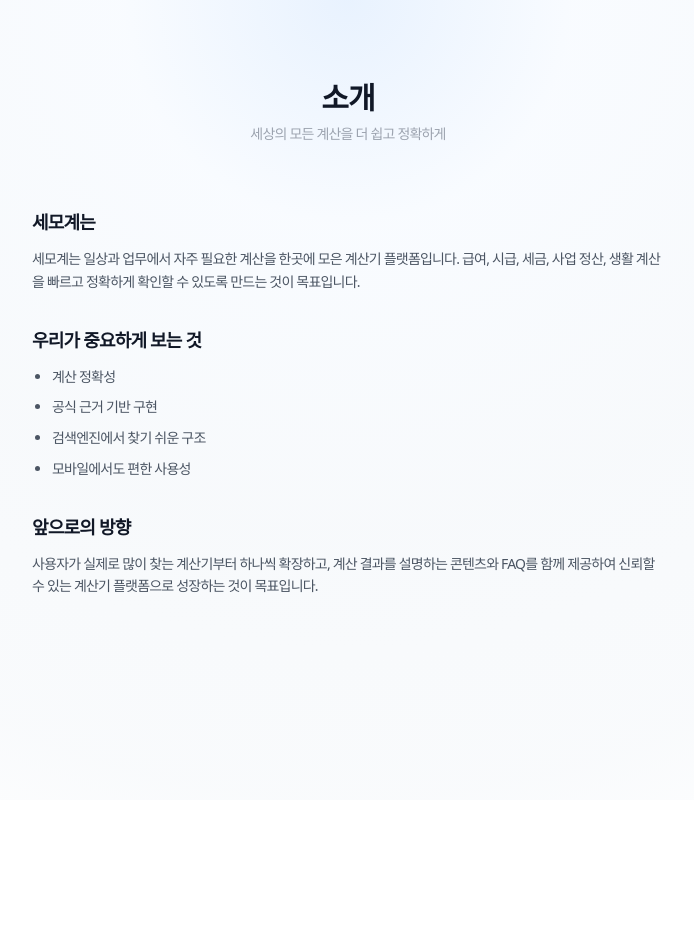
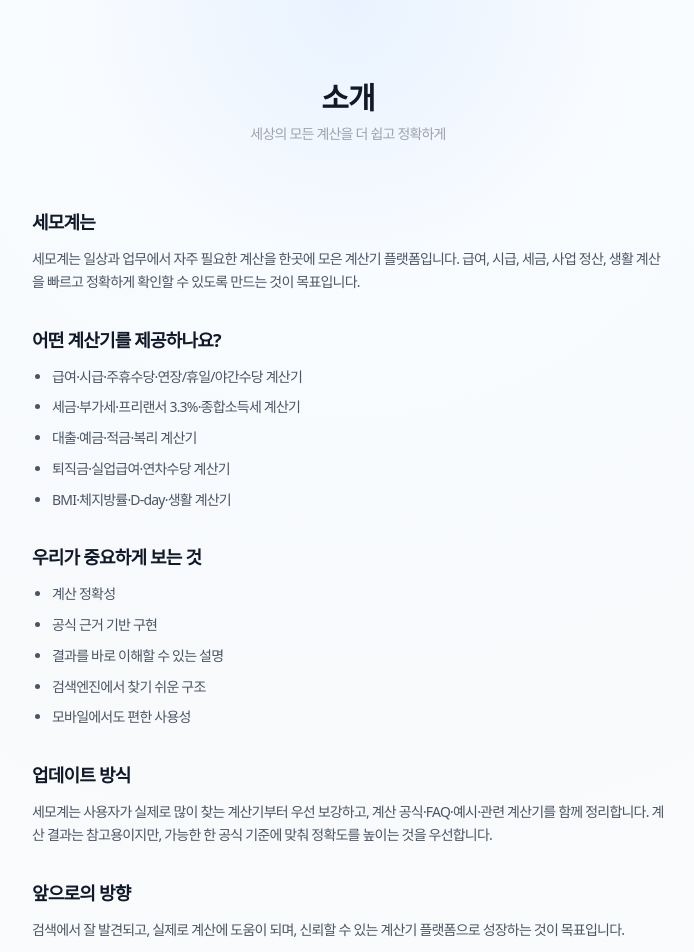
Before and after one commit to greentea2417/semogye-calculator, a Next.js app: page /about in a window 1280 px wide. Shown: the top 952 px of the page, without its empty margins (292-986 px from the left). Before the commit the page ends 800 px from the top, so only its background shows below. Built offline with nearby package versions, Linux system fonts and the light colour scheme; a web font is replaced by a local one.

Commit message:
seo: strengthen trust pages and key calculator intros

```diff
--- a/app/about/page.tsx
+++ b/app/about/page.tsx
@@ -21,20 +21,39 @@ export default function AboutPage() {
         </section>
 
         <section>
+          <h2 className="text-lg font-bold text-gray-900 mb-3">어떤 계산기를 제공하나요?</h2>
+          <ul className="list-disc pl-5 space-y-2">
+            <li>급여·시급·주휴수당·연장/휴일/야간수당 계산기</li>
+            <li>세금·부가세·프리랜서 3.3%·종합소득세 계산기</li>
+            <li>대출·예금·적금·복리 계산기</li>
+            <li>퇴직금·실업급여·연차수당 계산기</li>
+            <li>BMI·체지방률·D-day·생활 계산기</li>
+          </ul>
+        </section>
+
+        <section>
           <h2 className="text-lg font-bold text-gray-900 mb-3">우리가 중요하게 보는 것</h2>
           <ul className="list-disc pl-5 space-y-2">
             <li>계산 정확성</li>
             <li>공식 근거 기반 구현</li>
+            <li>결과를 바로 이해할 수 있는 설명</li>
             <li>검색엔진에서 찾기 쉬운 구조</li>
             <li>모바일에서도 편한 사용성</li>
           </ul>
         </section>
 
         <section>
+          <h2 className="text-lg font-bold text-gray-900 mb-3">업데이트 방식</h2>
+          <p>
+            세모계는 사용자가 실제로 많이 찾는 계산기부터 우선 보강하고, 계산 공식·FAQ·예시·관련 계산기를 함께 정리합니다.
+            계산 결과는 참고용이지만, 가능한 한 공식 기준에 맞춰 정확도를 높이는 것을 우선합니다.
+          </p>
+        </section>
+
+        <section>
           <h2 className="text-lg font-bold text-gray-900 mb-3">앞으로의 방향</h2>
           <p>
-            사용자가 실제로 많이 찾는 계산기부터 하나씩 확장하고, 계산 결과를 설명하는 콘텐츠와 FAQ를 함께 제공하여
-            신뢰할 수 있는 계산기 플랫폼으로 성장하는 것이 목표입니다.
+            검색에서 잘 발견되고, 실제로 계산에 도움이 되며, 신뢰할 수 있는 계산기 플랫폼으로 성장하는 것이 목표입니다.
           </p>
         </section>
       </div>
--- a/app/business/freelance/page.tsx
+++ b/app/business/freelance/page.tsx
@@ -59,7 +59,7 @@ export default function BusinessFreelancePage() {
       tone="business"
       title="프리랜서 3.3% 계산기 | 세모계"
       subtitle="3.3% 원천징수 기준으로 프리랜서 실수령액을 계산합니다."
-      intro="세전 금액에서 사업소득 원천징수 3.3%를 반영해 실제 받는 돈을 빠르게 확인할 수 있습니다."
+      intro="세전 금액에서 사업소득 원천징수 3.3%를 반영해 실제 받는 돈을 빠르게 확인할 수 있습니다. 원천징수는 최종 세금이 아니라 선납이라는 점까지 함께 이해할 수 있게 정리했습니다."
       faqTitle="프리랜서 3.3% 실수령액 계산기 자주 묻는 질문"
       faqItems={[
         { q: "Q. 3.3%는 무엇인가요?", a: "A. 사업소득 원천징수 세율로, 소득세 3%와 지방소득세 0.3%를 합친 값입니다." },
--- a/app/business/net-salary/page.tsx
+++ b/app/business/net-salary/page.tsx
@@ -57,7 +57,7 @@ export default function NetSalaryPage() {
       tone="business"
       title="월급 실수령액 계산기 | 세모계"
       subtitle="세전 월급에서 4대보험과 세금을 빼서 실수령액을 계산합니다."
-      intro="월급 실수령액을 빠르게 확인하고 싶을 때 쓰는 간이 계산기입니다. 회사별 공제 구조와 비과세 항목에 따라 실제 금액은 달라질 수 있습니다."
+      intro="월급 실수령액을 빠르게 확인하고 싶을 때 쓰는 계산기입니다. 4대보험·세금 공제 후 실제 통장에 들어오는 금액을 대략 확인할 수 있고, 회사별 공제 구조와 비과세 항목에 따라 실제 금액은 달라질 수 있습니다."
       faqTitle="세후 실수령액 계산기 자주 묻는 질문"
       faqItems={[
         { q: "Q. 4대보험 가입 여부에 따라 왜 달라지나요?", a: "A. 공제 항목이 달라져 실수령액이 달라집니다." },
--- a/app/business/weekly-holiday/page.tsx
+++ b/app/business/weekly-holiday/page.tsx
@@ -69,7 +69,7 @@ export default function WeeklyHolidayPage() {
       tone="business"
       title="주휴수당 계산기 | 세모계"
       subtitle="주 15시간 이상 근무 시 발생할 수 있는 주휴수당을 계산합니다."
-      intro="주간 실근로시간과 근무일수를 기준으로 월 예상 주휴수당을 바로 확인해보세요."
+      intro="주간 실근로시간과 근무일수를 기준으로 월 예상 주휴수당을 바로 확인해보세요. 1주 15시간 기준과 개근 요건도 함께 설명합니다."
       faqTitle="주휴수당 계산기 자주 묻는 질문"
       faqItems={[
         { q: "Q. 주휴수당은 언제 생기나요?", a: "A. 일반적으로 1주 소정근로시간이 15시간 이상이고, 개근 요건을 충족할 때 발생합니다." },
--- a/app/contact/page.tsx
+++ b/app/contact/page.tsx
@@ -27,7 +27,16 @@ export default function ContactPage() {
             <li>새로운 계산기 제안</li>
             <li>검색 노출/SEO 관련 의견</li>
             <li>광고 배치 또는 사용성 피드백</li>
+            <li>모바일에서 잘 보이지 않는 화면 제보</li>
           </ul>
+        </section>
+
+        <section className="bg-gray-50 rounded-2xl border border-gray-100 p-6">
+          <h2 className="text-lg font-bold text-gray-900 mb-3">빠른 제보 팁</h2>
+          <p>
+            계산기 이름과 함께 입력값, 기대한 결과, 실제 결과를 적어주시면 더 빨리 확인할 수 있습니다.
+            스크린샷을 함께 보내주면 재현이 쉬워집니다.
+          </p>
         </section>
       </div>
     </main>
--- a/app/privacy/page.tsx
+++ b/app/privacy/page.tsx
@@ -29,16 +29,24 @@ export default function PrivacyPage() {
         </section>
 
         <section>
-          <h2 className="text-lg font-bold text-gray-900 mb-3">3. 보관 및 처리</h2>
+          <h2 className="text-lg font-bold text-gray-900 mb-3">3. 로그와 보관 정책</h2>
           <p>
             사용자가 입력한 정보는 계산을 위해 일시적으로 처리될 수 있으나, 원칙적으로 별도 보관하지 않습니다.
-            세모계는 데이터 최소 수집 원칙을 지향합니다.
+            세모계는 데이터 최소 수집 원칙을 지향하며, 서비스 운영에 필요한 최소한의 접속 정보만 처리할 수 있습니다.
+          </p>
+        </section>
+
+        <section>
+          <h2 className="text-lg font-bold text-gray-900 mb-3">4. 외부 서비스</h2>
+          <p>
+            광고, 통계, 링크 미리보기 등 일부 기능은 외부 서비스의 영향을 받을 수 있습니다.
+            외부 서비스의 쿠키 및 개인정보 처리 방식은 해당 서비스의 정책을 따릅니다.
           </p>
         </section>
 
         <section className="bg-gray-50 p-6 rounded-2xl border border-gray-100">
           <h2 className="text-sm font-bold text-gray-900 mb-2">문의처</h2>
-          <p className="text-xs text-gray-500">문의하기 페이지를 통해 서비스 관련 문의를 남겨주세요.</p>
+          <p className="text-xs text-gray-500">문의하기 페이지를 통해 서비스 관련 문의를 남겨주세요. 계산 오류 제보도 환영합니다.</p>
         </section>
       </div>
     </main>
--- a/app/terms/page.tsx
+++ b/app/terms/page.tsx
@@ -29,14 +29,21 @@ export default function TermsPage() {
         </section>
 
         <section>
-          <h2 className="text-lg font-bold text-gray-900 mb-3">3. 금지 행위</h2>
+          <h2 className="text-lg font-bold text-gray-900 mb-3">3. 사용자의 책임</h2>
+          <p>
+            사용자는 입력값이 실제 상황과 일치하는지 확인해야 하며, 계산 결과를 계약·세무·노무 판단의 유일한 근거로 사용해서는 안 됩니다.
+          </p>
+        </section>
+
+        <section>
+          <h2 className="text-lg font-bold text-gray-900 mb-3">4. 금지 행위</h2>
           <p>
             서비스의 정상 동작을 방해하거나, 허위 정보로 시스템을 교란하거나, 불법적인 방식으로 이용하는 행위는 금지됩니다.
           </p>
         </section>
 
         <section>
-          <h2 className="text-lg font-bold text-gray-900 mb-3">4. 책임 제한</h2>
+          <h2 className="text-lg font-bold text-gray-900 mb-3">5. 책임 제한</h2>
           <p>
             세모계는 가능한 한 정확한 계산을 제공하기 위해 노력하지만, 계산 결과를 직접적 손해배상 책임의 근거로 보지 않습니다.
             중요한 의사결정 전에는 반드시 공식 문서와 전문가 확인을 병행하세요.
```
